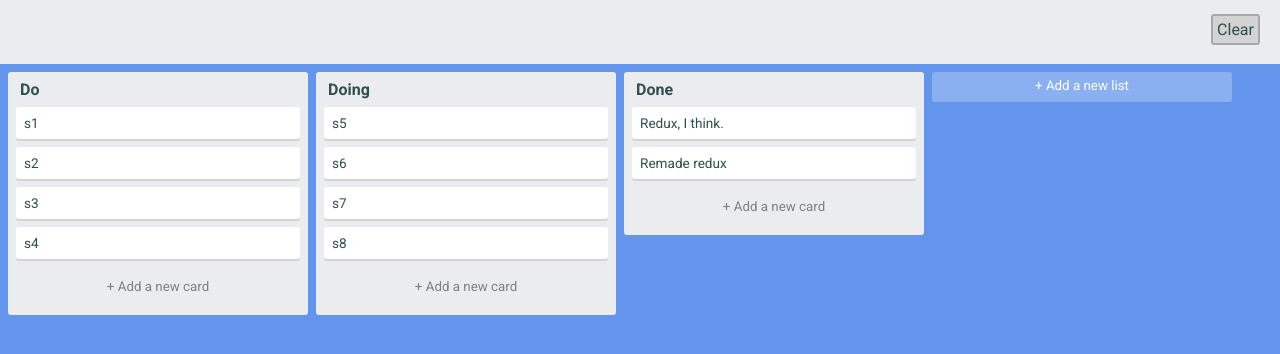
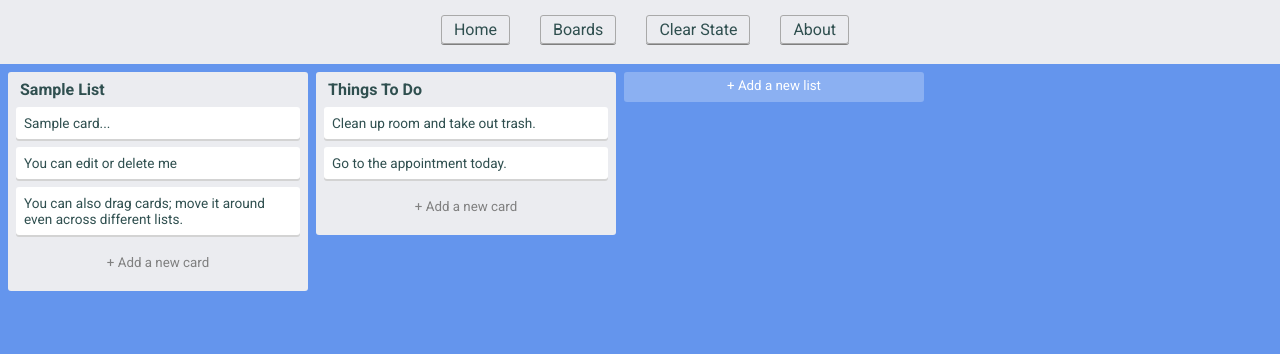
Before and after one commit to codekcv/lister, a React (Create React App) app: page / in a window 1280 px wide. Shown: the top 354 px of the page. Built offline with nearby package versions, Linux system fonts and the light colour scheme.

Commit message:
some navbar styling | about page

```diff
--- a/src/App.tsx
+++ b/src/App.tsx
@@ -9,6 +9,7 @@ const App: React.FC = () => {
     <BrowserRouter>
       <Switch>
         <Route exact path="/" component={Home} />
+        <Route exact path="/home" component={Home} />
         <Route exact path="/about" component={About} />
       </Switch>
     </BrowserRouter>
--- a/src/pages/About.tsx
+++ b/src/pages/About.tsx
@@ -1,14 +1,60 @@
 import React from 'react';
+import styled from 'styled-components';
+import { Link } from 'react-router-dom';
 
 interface Props {}
 
 export const About: React.FC<Props> = () => {
   return (
-    <>
-      <h1>About This App</h1>
-      <p>This is a full stack React app for organizing notes.</p>
+    <Container>
+      <h1>Lister Note</h1>
+      <p>This is a React app for organizing notes. It is based on Trello.</p>
       <p>Version: 1.0.0</p>
-      <a href="https://twitter.com/villamin_c">@villamin_c</a>
-    </>
+      <div>
+        <ul>
+          <li>
+            <a href="https://twitter.com/villamin_c">@villamin_c</a>
+          </li>
+          <li>
+            <Link to="/">Go Back</Link>
+          </li>
+        </ul>
+      </div>
+
+      <div></div>
+    </Container>
   );
 };
+
+const Container = styled.div`
+  background: white;
+  border-radius: 3px;
+
+  margin: 8px auto;
+  padding: 8px;
+  max-width: 600px;
+
+  ul {
+    display: flex;
+    justify-content: flex-start;
+    margin-right: 20px;
+    padding-top: 20px;
+    margin-bottom: 10px;
+  }
+
+  a {
+    text-decoration: none;
+    margin-right: 30px;
+    padding: 4px 12px;
+    border: 1px solid darkgray;
+    border-radius: 3px;
+    box-shadow: 0 1px gray;
+
+    :hover {
+      cursor: pointer;
+      box-shadow: none;
+      offset-position: 12px;
+      background: lightgray;
+    }
+  }
+`;
--- a/src/pages/Home.tsx
+++ b/src/pages/Home.tsx
@@ -1,10 +1,16 @@
 import React from 'react';
 import styled from 'styled-components';
 import Lists from '../components/list/Lists';
+import { Link } from 'react-router-dom';
 
 export const Home: React.FC = () => {
   const handleReset = () => {
     localStorage.clear();
+    window.alert('State has been reset.');
+  };
+
+  const handleClick = () => {
+    window.alert('Under construction');
   };
 
   return (
@@ -12,10 +18,18 @@ export const Home: React.FC = () => {
       <div className="navbar-container">
         <nav>
           <ul>
-            {/* <li>Home</li>
-            <li>Boards</li>
-            <li>Save</li> */}
-            <li onClick={handleReset}>Clear</li>
+            <li onClick={handleClick}>
+              <Link to="#">Home</Link>
+            </li>
+            <li onClick={handleClick}>
+              <Link to="#">Boards</Link>
+            </li>
+            <li onClick={handleReset}>
+              <Link to="#">Clear State</Link>
+            </li>
+            <li>
+              <Link to="/about">About</Link>
+            </li>
           </ul>
         </nav>
       </div>
@@ -40,22 +54,26 @@ const Container = styled.div`
 
       ul {
         display: flex;
-        justify-content: flex-end;
+        justify-content: center;
         margin-right: 20px;
-        padding-top: 14px;
+        padding-top: 20px;
+      }
+    }
+  }
 
-        li {
-          background: lightgray;
-          margin-left: 30px;
-          padding: 4px;
-          border: 2px solid darkgray;
-          border-radius: 3px;
+  a {
+    text-decoration: none;
+    margin-left: 30px;
+    padding: 4px 12px;
+    border: 1px solid darkgray;
+    border-radius: 3px;
+    box-shadow: 0 1px gray;
 
-          :hover {
-            cursor: pointer;
-          }
-        }
-      }
+    :hover {
+      cursor: pointer;
+      box-shadow: none;
+      offset-position: 12px;
+      background: lightgray;
     }
   }
 
--- a/src/store/card/reducers.ts
+++ b/src/store/card/reducers.ts
@@ -36,49 +36,39 @@ const initialState: CardState = {
   //   }
   // ]
   cards: [
-    { listId: 'do', cardId: 'c1', text: 's1', cross: false, init: true },
-    { listId: 'do', cardId: 'c2', text: 's2', cross: false, init: true },
-    { listId: 'do', cardId: 'c3', text: 's3', cross: false, init: true },
-    { listId: 'do', cardId: 'c4', text: 's4', cross: false, init: true },
+    {
+      listId: 'do',
+      cardId: 'c1',
+      text: 'Sample card...',
+      cross: false,
+      init: true
+    },
+    {
+      listId: 'do',
+      cardId: 'c2',
+      text: 'You can edit or delete me',
+      cross: false,
+      init: true
+    },
+    {
+      listId: 'do',
+      cardId: 'c3',
+      text:
+        'You can also drag cards; move it around even across different lists.',
+      cross: false,
+      init: true
+    },
     {
       listId: 'doing',
       cardId: 'c5',
-      text: 's5',
+      text: 'Clean up room and take out trash.',
       cross: false,
       init: true
     },
     {
       listId: 'doing',
       cardId: 'c6',
-      text: 's6',
-      cross: false,
-      init: true
-    },
-    {
-      listId: 'doing',
-      cardId: 'c7',
-      text: 's7',
-      cross: false,
-      init: true
-    },
-    {
-      listId: 'doing',
-      cardId: 'c8',
-      text: 's8',
-      cross: false,
-      init: true
-    },
-    {
-      listId: 'done',
-      cardId: 'c9',
-      text: 'Redux, I think.',
-      cross: false,
-      init: true
-    },
-    {
-      listId: 'done',
-      cardId: 'c10',
-      text: 'Remade redux',
+      text: 'Go to the appointment today.',
       cross: false,
       init: true
     }
--- a/src/store/list/reducers.ts
+++ b/src/store/list/reducers.ts
@@ -12,19 +12,13 @@ const initialState: ListState = {
   lists: [
     {
       id: 'do',
-      title: 'Do',
+      title: 'Sample List',
       autofocus: true,
       adding: false
     },
     {
       id: 'doing',
-      title: 'Doing',
-      autofocus: true,
-      adding: false
-    },
-    {
-      id: 'done',
-      title: 'Done',
+      title: 'Things To Do',
       autofocus: true,
       adding: false
     }
```
